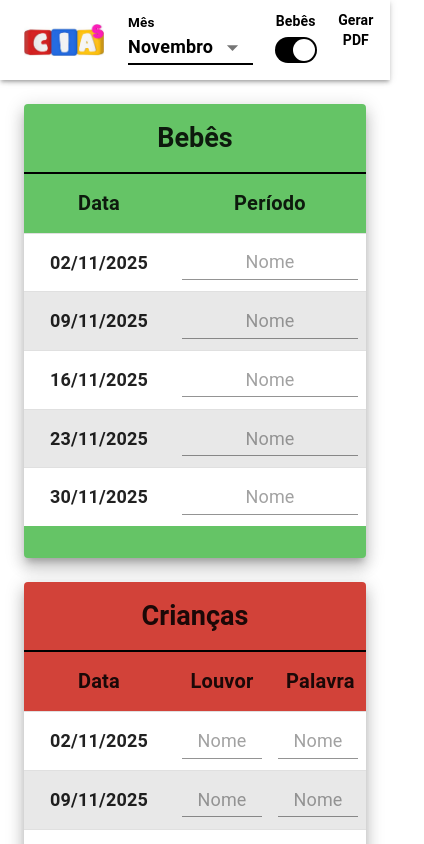
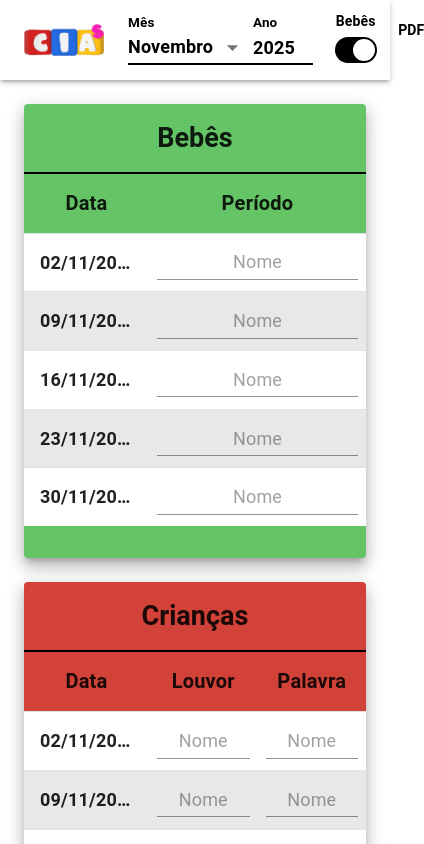
Before and after one commit to Alexandre-Cardozo/EscalaAulasCIAs, a React (Vite) app in the folder escalaaulascias/: page / in a window 390 px wide. Shown: the top 844 px of the page, 424 px wide, since content can reach past the window. Built offline with nearby package versions, Linux system fonts and the light colour scheme; some icons are missing.

Commit message:
Melhoria para mobile

```diff
--- a/escalaaulascias/src/components/EscalaTable.jsx
+++ b/escalaaulascias/src/components/EscalaTable.jsx
@@ -57,7 +57,7 @@ export default function EscalaTable({ domingos, cor, titulo, variant = "padrao",
         >
           {/* Define as larguras das colunas: Data fixa, demais ocupam o restante */}
           <colgroup>
-            <col style={{ width: 150 }} />
+            <col style={{ width: 125 }} />
             {variant === "bebes" ? (
               <col style={{ width: "auto" }} />
             ) : (
@@ -70,7 +70,7 @@ export default function EscalaTable({ domingos, cor, titulo, variant = "padrao",
 
           <TableHead sx={{ "& .MuiTableCell-head": { backgroundColor: cor, borderTop: "2px solid #000" } }}>
             <TableRow>
-              <StyledTableCell align="center" sx={{ width: 150, maxWidth: 150 }}>
+              <StyledTableCell align="center" sx={{ width: 125, maxWidth: 125 }}>
                 Data
               </StyledTableCell>
               {variant === "bebes" ? (
--- a/escalaaulascias/src/components/PageHeader.jsx
+++ b/escalaaulascias/src/components/PageHeader.jsx
@@ -97,7 +97,7 @@ export default function PageHeader({ isBebesOn, setIsBebesOn, onGerarPdf, dataSe
 
   return (
     <AppBar position="sticky" elevation={3} color="default" sx={{ bgcolor: "background.paper", borderRadius: 0, m: 0 }}>
-      <Toolbar disableGutters sx={{ px: 0, minHeight: 64 }}>
+      <Toolbar disableGutters flexWrap="wrap" sx={{ px: 0, minHeight: 64 }}>
         <img src={logo} alt="Logo" style={{ width: "clamp(80px, 20vw, 120px)", height: "auto", margin: 24 }} />
         <Box sx={{ maxWidth: 125, minWidth: 125 }}>
           <FormControl
@@ -133,7 +133,7 @@ export default function PageHeader({ isBebesOn, setIsBebesOn, onGerarPdf, dataSe
             </NativeSelect>
           </FormControl>
         </Box>
-        <Box sx={{ maxWidth: 120 }}>
+        <Box sx={{ maxWidth: 60, minWidth: 60 }}>
           <TextField
             id="standard-basic"
             label="Ano"
@@ -181,7 +181,7 @@ export default function PageHeader({ isBebesOn, setIsBebesOn, onGerarPdf, dataSe
             onClick={handleGerarPdf}
             sx={{ display: "flex", flexDirection: "column", alignItems: "center" }}
           >
-            <FormLabel sx={{ fontWeight: "bold", fontSize: 14, color: "#000", bottom: 3 }}>Gerar PDF</FormLabel>
+            <FormLabel sx={{ fontWeight: "bold", fontSize: 14, color: "#000", bottom: 3 }}>PDF</FormLabel>
             <UploadFileRoundedIcon sx={{ transform: "rotate(180deg)", fontSize: 32, color: "#000" }} />
           </ButtonBase>
         </Box>
```
